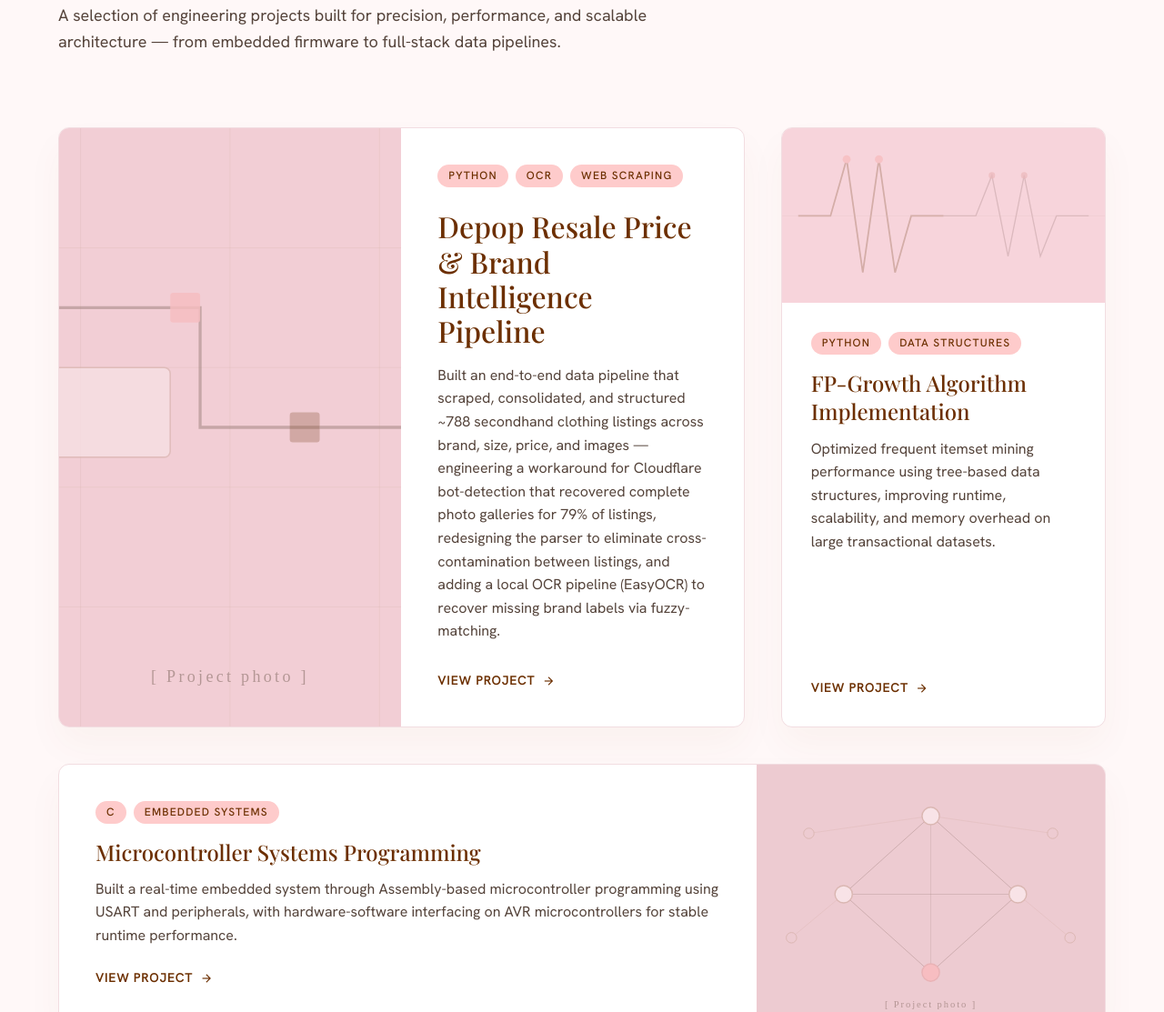
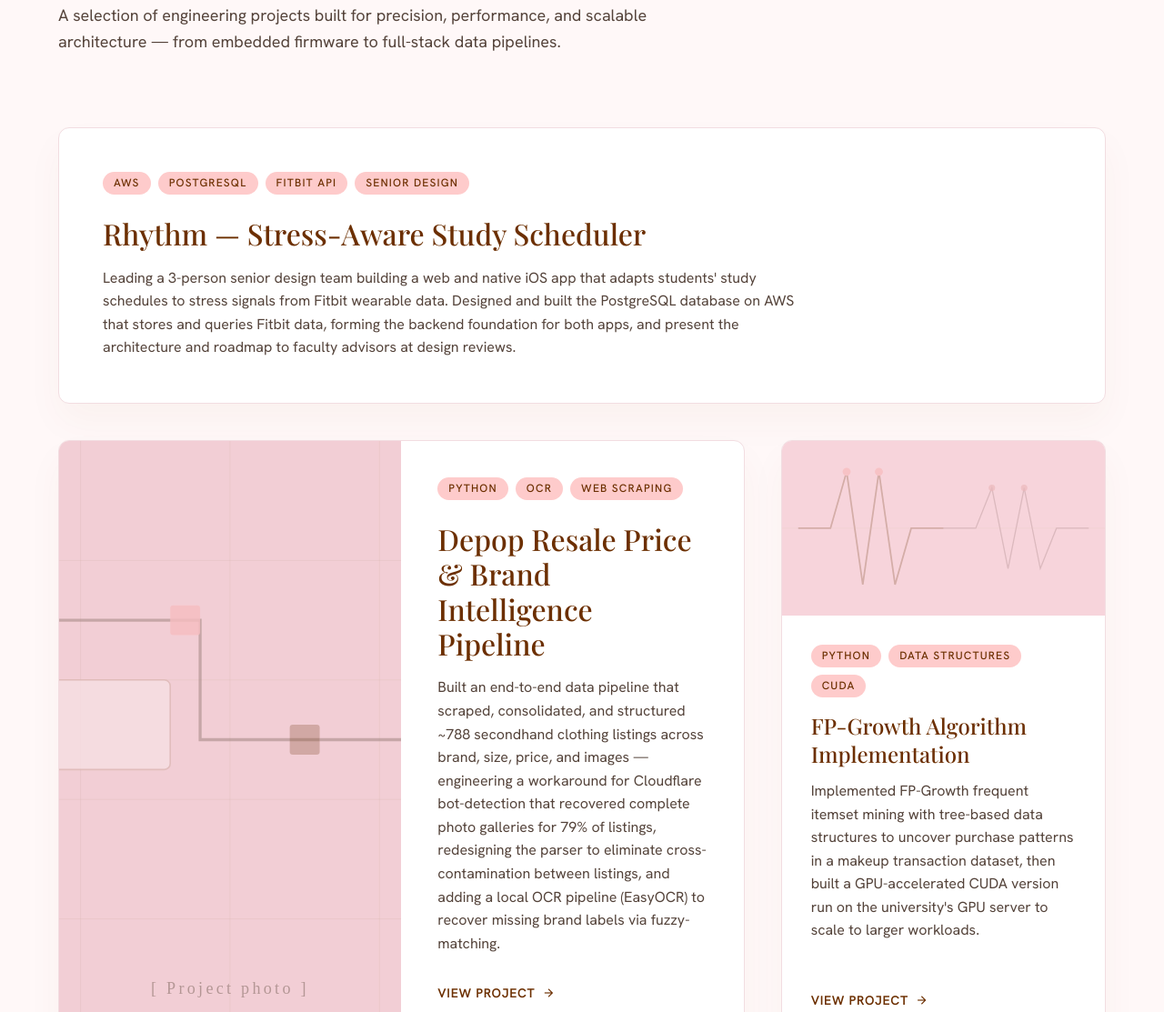
Before and after one commit to saira-917/saira-917.github.io, a website built with Vite: page projects.html in a window 1280 px wide. Shown: the part 243-1356 px from the top of the page at 91% size. Built offline with nearby package versions, Linux system fonts and the light colour scheme.

Commit message:
Add LinkedIn, Rhythm project, updated resume

```diff
--- a/projects.html
+++ b/projects.html
@@ -38,6 +38,24 @@
         - Add or remove <article> blocks to match your number of projects.
     -->
     <div class="grid grid-cols-1 md:grid-cols-12 gap-8 md:gap-10">
+
+      <!-- ── Featured (12 cols): Rhythm ── -->
+      <article class="col-span-1 md:col-span-12 bg-surface-container-lowest rounded-xl border border-surface-variant glow-shadow overflow-hidden hover:-translate-y-1 transition-transform duration-300 p-8 md:p-12">
+        <div class="flex flex-wrap gap-2 mb-6">
+          <span class="inline-block px-3 py-1 bg-secondary-container text-primary font-label-sm text-label-sm rounded-full uppercase tracking-widest">AWS</span>
+          <span class="inline-block px-3 py-1 bg-secondary-container text-primary font-label-sm text-label-sm rounded-full uppercase tracking-widest">PostgreSQL</span>
+          <span class="inline-block px-3 py-1 bg-secondary-container text-primary font-label-sm text-label-sm rounded-full uppercase tracking-widest">Fitbit API</span>
+          <span class="inline-block px-3 py-1 bg-secondary-container text-primary font-label-sm text-label-sm rounded-full uppercase tracking-widest">Senior Design</span>
+        </div>
+        <h2 class="font-headline-md text-headline-md text-primary mb-4">Rhythm — Stress-Aware Study Scheduler</h2>
+        <p class="font-body-md text-body-md text-on-surface-variant max-w-3xl">
+          Leading a 3-person senior design team building a web and native iOS app that adapts
+          students' study schedules to stress signals from Fitbit wearable data. Designed and built
+          the PostgreSQL database on AWS that stores and queries Fitbit data, forming the backend
+          foundation for both apps, and present the architecture and roadmap to faculty advisors
+          at design reviews.
+        </p>
+      </article>
 
       <!-- ── Project 1 (wide — 8 cols): Depop Resale Pipeline ── -->
       <article class="col-span-1 md:col-span-8 bg-surface-container-lowest rounded-xl border border-surface-variant glow-shadow overflow-hidden group hover:-translate-y-1 transition-transform duration-300 flex flex-col md:flex-row">
@@ -82,11 +100,13 @@
           <div class="flex flex-wrap gap-2 mb-4">
             <span class="inline-block px-3 py-1 bg-secondary-container text-primary font-label-sm text-label-sm rounded-full uppercase tracking-widest">Python</span>
             <span class="inline-block px-3 py-1 bg-secondary-container text-primary font-label-sm text-label-sm rounded-full uppercase tracking-widest">Data Structures</span>
+            <span class="inline-block px-3 py-1 bg-secondary-container text-primary font-label-sm text-label-sm rounded-full uppercase tracking-widest">CUDA</span>
           </div>
           <h2 class="font-headline-sm text-headline-sm text-primary mb-3">FP-Growth Algorithm Implementation</h2>
           <p class="font-body-md text-body-md text-on-surface-variant mb-6 flex-1">
-            Optimized frequent itemset mining performance using tree-based data structures,
-            improving runtime, scalability, and memory overhead on large transactional datasets.
+            Implemented FP-Growth frequent itemset mining with tree-based data structures to
+            uncover purchase patterns in a makeup transaction dataset, then built a GPU-accelerated
+            CUDA version run on the university's GPU server to scale to larger workloads.
           </p>
           <a class="inline-flex items-center gap-2 text-primary font-label-md text-label-md hover:tracking-wider transition-all duration-300 w-max uppercase" href="https://github.com/saira-917" target="_blank" rel="noopener">
             View Project <span class="material-symbols-outlined text-sm">arrow_forward</span>
--- a/src/data.js
+++ b/src/data.js
@@ -14,7 +14,7 @@ export const siteData = {
 
   // ── Social links (update hrefs with your real URLs) ───────────────────────
   socials: [
-    { label: 'LinkedIn', href: '#' /* TODO: add your LinkedIn URL */ },
+    { label: 'LinkedIn', href: 'https://www.linkedin.com/in/sairachowdhury' },
     { label: 'GitHub',   href: 'https://github.com/saira-917' },
     { label: 'Email',    href: 'mailto:chowdhurysaira4@gmail.com' },
   ],
```
Also changed, not shown: dist/assets/main-Bhb6WFty.css (added), dist/assets/main-CLwVd8MD.css (deleted), dist/assets/main-Csyjma2M.js, dist/contact.html, dist/experience.html, dist/index.html, dist/projects.html, 2 other files.
